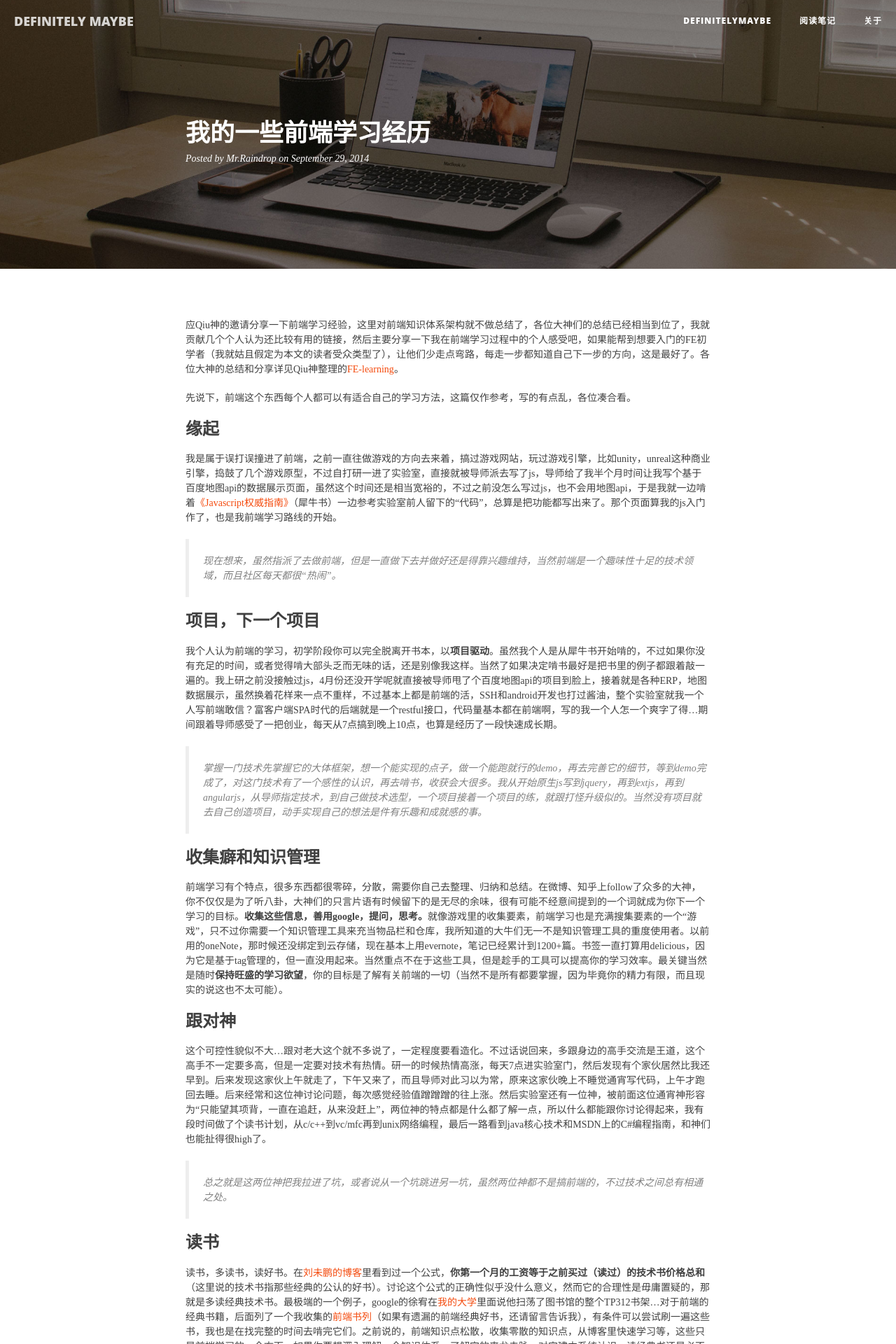
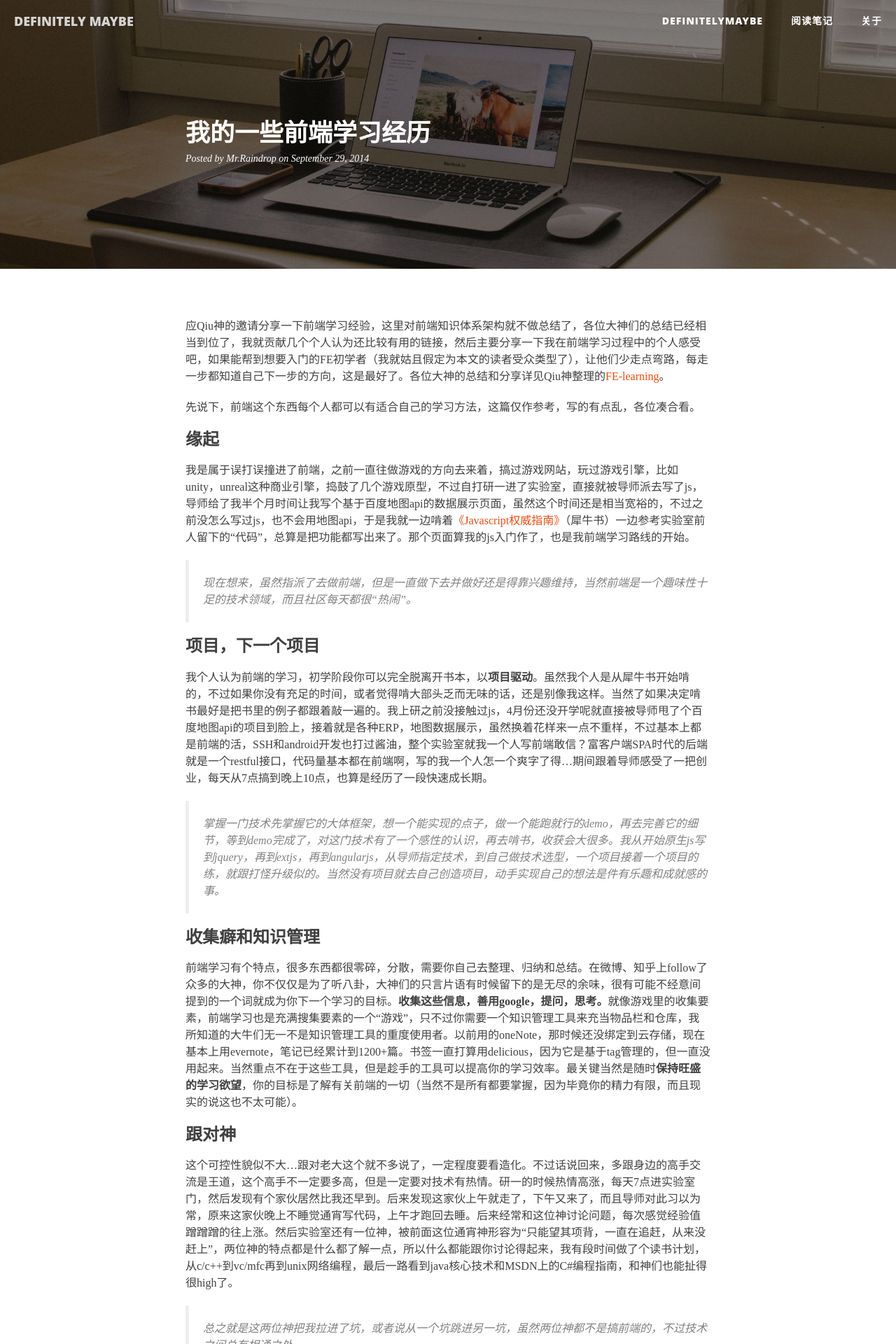
Before and after one commit to MrRaindrop/MrRaindrop.github.io, a Jekyll site: the page built from _posts/2014-09-29-my-own-experience-of-learning-fe.md, in a window 1280 px wide. Shown: the top 1920 px of the page at 70% size. Built offline with Jekyll 4.4.1, drawn with Linux system fonts in a browser that asks for light colours; comment, search, counter and statistics services are not loaded.

Commit message:
update css

```diff
--- a/css/clean-blog.css
+++ b/css/clean-blog.css
@@ -1,6 +1,6 @@
 body {
   font-family: 'Lora', 'Times New Roman', serif;
-  font-size: 14px;
+  font-size: 16px;
   color: #404040;
 }
 p {
@@ -33,7 +33,7 @@ a img:focus {
   cursor: zoom-in;
 }
 blockquote {
-  font-size: 14px;
+  font-size: 16px;
   color: #808080;
   font-style: italic;
   padding: 1px 0 20px 20px;
@@ -58,7 +58,7 @@ hr.small {
 }
 .navbar-custom .nav li a {
   text-transform: uppercase;
-  font-size: 12px;
+  font-size: 14px;
   font-weight: 800;
   letter-spacing: 1px;
 }
@@ -254,7 +254,7 @@ hr.small {
 }
 .caption {
   text-align: center;
-  font-size: 12px;
+  font-size: 14px;
   padding: 10px;
   font-style: italic;
   margin: 0;
@@ -270,7 +270,7 @@ footer .list-inline {
   padding: 0;
 }
 footer .copyright {
-  font-size: 12px;
+  font-size: 14px;
   text-align: center;
   margin-bottom: 0;
 }
@@ -327,14 +327,14 @@ form .row:first-child .floating-label-form-group {
 .btn {
   font-family: 'Open Sans', 'Helvetica Neue', Helvetica, Arial, sans-serif;
   text-transform: uppercase;
-  font-size: 12px;
+  font-size: 14px;
   font-weight: 800;
   letter-spacing: 1px;
   border-radius: 0;
   padding: 15px 25px;
 }
 .btn-lg {
-  font-size: 14px;
+  font-size: 16px;
   padding: 25px 35px;
 }
 .btn-default:hover,
@@ -350,7 +350,7 @@ form .row:first-child .floating-label-form-group {
 .pager li > span {
   font-family: 'Open Sans', 'Helvetica Neue', Helvetica, Arial, sans-serif;
   text-transform: uppercase;
-  font-size: 14px;
+  font-size: 16px;
   font-weight: 800;
   letter-spacing: 1px;
   padding: 10px 5px;
@@ -360,7 +360,7 @@ form .row:first-child .floating-label-form-group {
 @media only screen and (min-width: 768px) {
   .pager li > a,
   .pager li > span {
-    font-size: 14px;
+    font-size: 16px;
     padding: 15px 25px;
   }
 }
```
